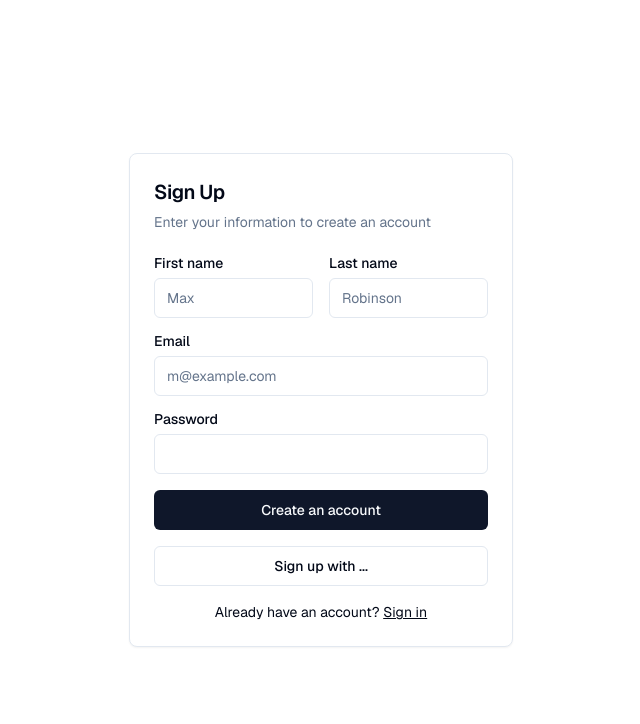
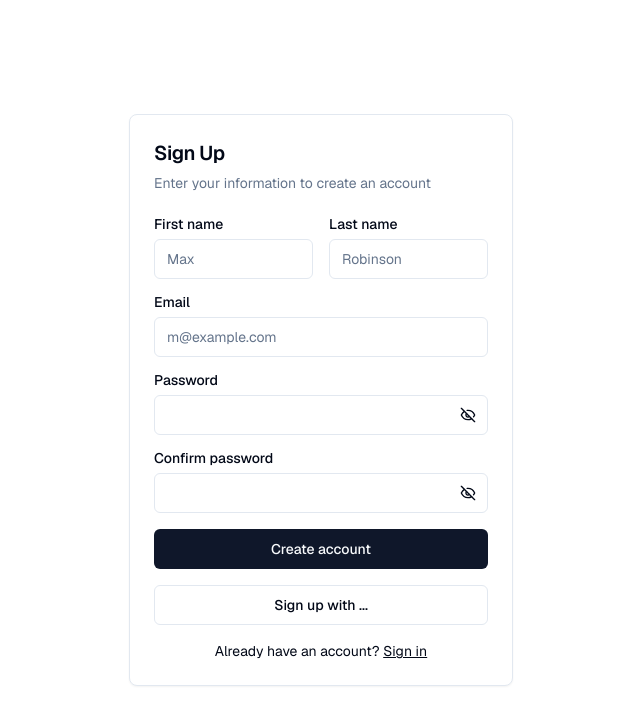
Before and after one commit to ManPuyol/Jean-Monnet-Serious-Game, a Next.js app: page /sign-up in a window 1280 px wide. Shown: the top 724 px of the page, without its empty margins (319-959 px from the left). Built offline with nearby package versions, Linux system fonts and the light colour scheme.

Commit message:
added confirm password and show password
moved the signup to controller and modified props in passwordinput

```diff
--- a/app/sign-in/page.tsx
+++ b/app/sign-in/page.tsx
@@ -17,11 +17,7 @@ import { useToast } from "@/components/ui/use-toast";
 import { cn } from "@/lib/utils";
 import { PasswordInput } from "@/components/password-input";
 
-export default function Login({
-  searchParams,
-}: {
-  searchParams: { message: string };
-}) {
+export default function Login() {
   let [isPending, startTransition] = useTransition();
   const { toast } = useToast()
 
@@ -36,10 +32,6 @@ export default function Login({
           variant: "destructive",
           title: error.message,
           description: "Please try again"
-        });
-      } else {
-        toast({
-          title: "You are successfully register."
         });
       }
     });
@@ -74,7 +66,7 @@ export default function Login({
                 </Link> */}
               </div>
               <PasswordInput
-                id="password" name="password" type="password" required
+                id="password" name="password" required
                 autoComplete="new-password"
               />
             </div>
--- a/app/sign-up/page.tsx
+++ b/app/sign-up/page.tsx
@@ -1,3 +1,5 @@
+"use client"
+
 import Link from "next/link";
 import { headers } from "next/headers";
 import { createClient } from "@/utils/supabase/server";
@@ -14,35 +16,31 @@ import { Input } from "@/components/ui/input"
 import { Label } from "@/components/ui/label"
 import { SubmitButton } from "@/components/submit-button";
 import { NextResponse } from "next/server";
-export default function Login({
-  searchParams,
-}: {
-  searchParams: { message: string };
-}) {
+import { signUp } from "@/controllers/auth";
+import { FormEvent, useTransition } from "react";
+import { useToast } from "@/components/ui/use-toast";
+import { LoaderCircle } from "lucide-react";
+import { cn } from "@/lib/utils";
+import { PasswordInput } from "@/components/password-input";
 
-  const signUp = async (formData: FormData) => {
-    "use server";
+export default function Login(){
+  let [isPending, startTransition] = useTransition();
+  const { toast } = useToast()
 
-    const origin = headers().get("origin");
-    const email = formData.get("email") as string;
-    const password = formData.get("password") as string;
-    const supabase = createClient();
-
-    const {error} = await supabase.auth.signUp({
-      email,
-      password,
-      // options: {
-      //   emailRedirectTo: `${origin}/auth/callback`,
-      // },
+  function handleSubmit(event: FormEvent<HTMLFormElement>) {
+    event.preventDefault();
+    const data = new FormData(event.target as HTMLFormElement);
+    startTransition(async () => {
+      const result = await signUp(data);
+      const { error } = JSON.parse(result);
+      if (error?.message) {
+        toast({
+          variant: "destructive",
+          title: error.message
+        });
+      }
     });
-
-
-    if (error) {
-      console.error(error);
-    }
-
-    // return redirect("/login?message=Check email to continue sign in process");
-  };
+  }
 
   return (
     <div className="flex-1 flex flex-col w-full px-8 sm:max-w-md justify-center gap-2">
@@ -54,15 +52,23 @@ export default function Login({
           </CardDescription>
         </CardHeader>
         <CardContent>
-          <form className="grid gap-4">
+          <form onSubmit={handleSubmit} className="grid gap-4">
             <div className="grid grid-cols-2 gap-4">
               <div className="grid gap-2">
                 <Label htmlFor="first-name">First name</Label>
-                <Input id="first-name" placeholder="Max" required />
+                <Input
+                  id="first-name"
+                  name="first-name"
+                  placeholder="Max"
+                  required />
               </div>
               <div className="grid gap-2">
                 <Label htmlFor="last-name">Last name</Label>
-                <Input id="last-name" placeholder="Robinson" required />
+                <Input
+                  id="last-name"
+                  name="last-name"
+                  placeholder="Robinson"
+                  required />
               </div>
             </div>
             <div className="grid gap-2">
@@ -77,12 +83,24 @@ export default function Login({
             </div>
             <div className="grid gap-2">
               <Label htmlFor="password">Password</Label>
-              <Input id="password" name="password" type="password" />
+              <PasswordInput
+                id="password" name="password" required
+                autoComplete="new-password"
+              />
             </div>
-            <SubmitButton
-              formAction={signUp} type="submit" className="w-full">
-              Create an account
-            </SubmitButton>
+            <div className="grid gap-2">
+              <Label htmlFor="password">Confirm password</Label>
+              <PasswordInput
+                id="confirm-password" name="confirm-password" required
+              />
+            </div>
+            <Button type="submit" className="w-full" disabled={isPending}>
+              {!isPending ?
+                "Create account"
+                :
+                <LoaderCircle className={cn(" animate-spin")} />
+              }
+            </Button>
             <Button variant="outline" className="w-full">
               Sign up with ...
             </Button>
--- a/components/password-input.tsx
+++ b/components/password-input.tsx
@@ -16,6 +16,7 @@ const PasswordInput = forwardRef<HTMLInputElement, InputProps>(
 					type={showPassword ? "text" : "password"}
 					className={cn("hide-password-toggle pr-10", className)}
 					ref={ref}
+					{...props}
 				/>
 				<Button
 					type="button"
--- a/controllers/auth.ts
+++ b/controllers/auth.ts
@@ -1,48 +1,61 @@
-"use server";
-import { createClient } from "@/utils/supabase/server";
-import { redirect } from "next/navigation";
+'use server';
+import { createClient } from '@/utils/supabase/server';
+import { redirect } from 'next/navigation';
 
 export const signIn = async (formData: FormData) => {
+  const email = formData.get('email') as string;
+  const password = formData.get('password') as string;
+  const supabase = createClient();
 
-    const email = formData.get("email") as string;
-    const password = formData.get("password") as string;
-    const supabase = createClient();
+  const result = await supabase.auth.signInWithPassword({
+    email,
+    password,
+  });
 
-    const result = await supabase.auth.signInWithPassword({
-      email,
-      password,
-    });
+  if (result.error) {
+    console.error(result.error.message);
+    return JSON.stringify(result);
+    // throw new Error("Could not authenticate user");
+  } else {
+    console.log('User signed in');
+    return redirect('/protected');
+  }
+};
 
-    if (result.error) {
-      console.error(result.error.message);
-      return JSON.stringify(result);
-     // throw new Error("Could not authenticate user");
-    }else{
-      console.log("User signed in");
-      return redirect("/protected");
-    }
+export const signUp = async (formData: FormData) => {
+  const password = formData.get('password') as string;
+  const confirmPassword = formData.get('confirm-password') as string;
 
-  };
+  if (password !== confirmPassword) {
+    return JSON.stringify({ error: { message: 'Password did not match' } });
+  }
 
-//   const signUp = async (formData: FormData) => {
-//     "use server";
+  const email = formData.get('email') as string;
+  const supabase = createClient();
+  const firstName = formData.get('first-name') as string;
+  const lastName = formData.get('last-name') as string;
+  const fullName = `${firstName} ${lastName}`;
 
-//     const origin = headers().get("origin");
-//     const email = formData.get("email") as string;
-//     const password = formData.get("password") as string;
-//     const supabase = createClient();
+  const role = 'student';
 
-//     const { error } = await supabase.auth.signUp({
-//       email,
-//       password,
-//       options: {
-//         emailRedirectTo: `${origin}/auth/callback`,
-//       },
-//     });
+  const result = await supabase.auth.signUp({
+    email,
+    password,
+    options: {
+      data: {
+        full_name: fullName,
+        role: role,
+      },
+    },
+  });
 
-//     if (error) {
-//       return redirect("/login?message=Could not authenticate user");
-//     }
+  if (result.error) {
+    console.error(result.error.message);
+    return JSON.stringify(result);
+  } else {
+    console.log('User created succesfully');
+    return redirect('/sign-in');
+  }
 
-//     return redirect("/login?message=Check email to continue sign in process");
-//   };
+  // return redirect("/login?message=Check email to continue sign in process");
+};
```
Also changed, not shown: 2 other files (tests, documents, lock files or other folders).
